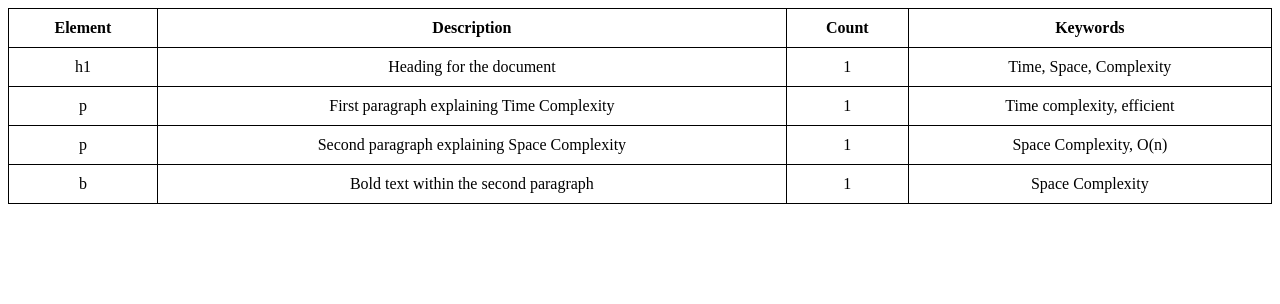
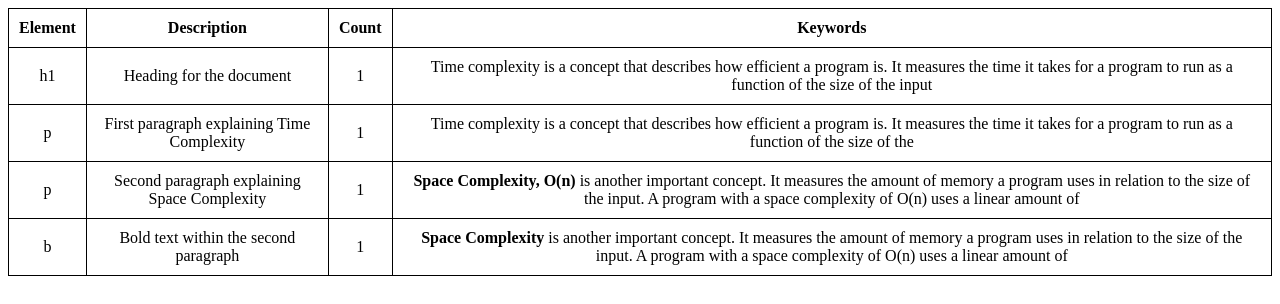
Before and after one commit to acciojob/time-and-space-complexity-himanshu946, a website: page main.html in a window 1280 px wide. Drawn offline with Linux system fonts and the light colour scheme.

Commit message:
created a submission

```diff
--- a/main.html
+++ b/main.html
@@ -35,25 +35,40 @@
                 <td>h1</td>
                 <td>Heading for the document</td>
                 <td>1</td>
-                <td>Time, Space, Complexity</td>
+                <td>Time complexity is a concept that describes
+					how efficient a program is. It measures the time
+					it takes for a program to run
+					as a function of the size of the input</td>
             </tr>
             <tr>
                 <td>p</td>
                 <td>First paragraph explaining Time Complexity</td>
                 <td>1</td>
-                <td>Time complexity, efficient</td>
+                <td>Time complexity is a concept that describes
+					how efficient a program is. It measures the time
+					it takes for a program to run
+					as a function of the size of the </td>
             </tr>
             <tr>
                 <td>p</td>
                 <td>Second paragraph explaining Space Complexity</td>
                 <td>1</td>
-                <td>Space Complexity, O(n)</td>
+                <td><b>Space Complexity, O(n)</b>
+				is another important concept. It measures
+					the amount of memory a program uses in relation
+					to the size of the input. A program with a
+					space complexity of O(n) uses a linear amount of </td>
             </tr>
             <tr>
                 <td>b</td>
                 <td>Bold text within the second paragraph</td>
                 <td>1</td>
-                <td>Space Complexity</td>
+                <td><b>Space Complexity</b>
+				is another important concept.
+					It measures the amount of memory a program
+					uses in relation to the size of the input.
+					A program with a space complexity of O(n)
+					uses a linear amount of </td>
             </tr>
         </tbody>
     </table>
```
